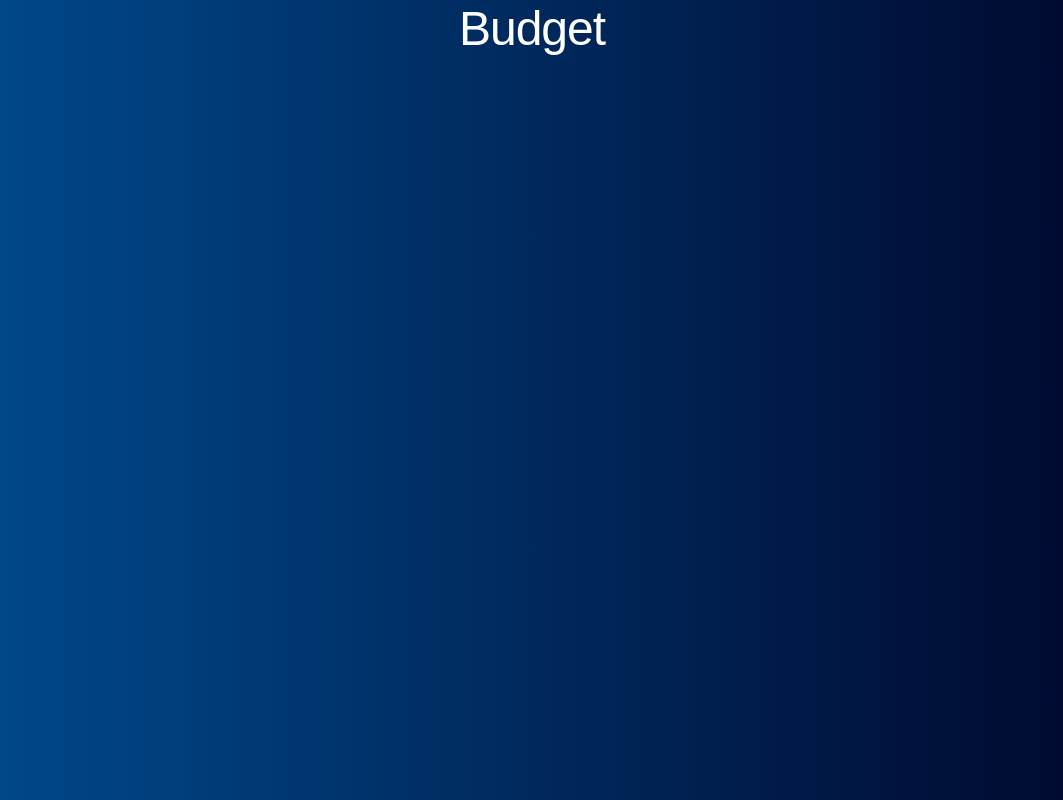
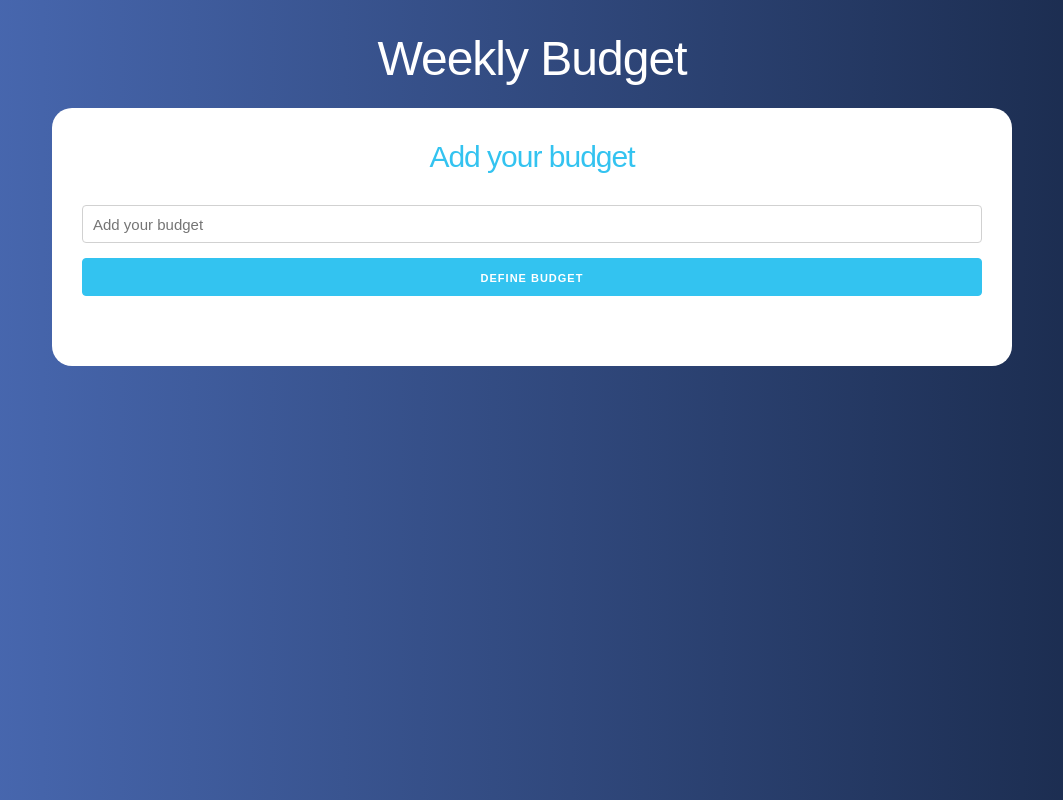
Before and after one commit to pabloolmedo/Budget_App_ReactJS, a React (Create React App) app: page / in a window 1280 px wide. Shown: the whole page, without its empty margins (108-1171 px from the left). Built offline with nearby package versions, Linux system fonts and the light colour scheme.

Commit message:
Question component created

```diff
--- a/src/App.js
+++ b/src/App.js
@@ -1,9 +1,19 @@
 import React from 'react';
+import Question from './components/Question';
 
 
 function App() {
   return (
-   <h1>Budget</h1>
+    <div className="container">
+      <header>
+        <h1>Weekly Budget</h1>
+
+        <div className="contenido-principal contenido">
+          <Question />
+        </div>
+      </header>
+    </div>
+
   );
 }
 
--- /dev/null
+++ b/src/components/Question.js
@@ -0,0 +1,27 @@
+import React, { Fragment } from 'react';
+
+const Question = () => {
+
+
+    return (
+        <Fragment>
+            <h2>Add your budget</h2>
+
+            <form>
+                <input
+                type="number"
+                className="u-full-width"
+                placeholder="Add your budget"
+                />
+
+                <input
+                type="submit"
+                className=" button-primary u-full-width"
+                value="Define budget"
+                />
+            </form>
+        </Fragment>
+    );
+}
+
+export default Question;
--- a/src/index.css
+++ b/src/index.css
@@ -3,11 +3,14 @@
 }
 body {
   background: #000428;  /* fallback for old browsers */
-  background: -webkit-linear-gradient(to right, #004e92, #000428);
-  background: linear-gradient(to right, #004e92, #000428);
+  background: -webkit-linear-gradient(90deg, #4b6cb7 0%, #182848 100%);
+  background: linear-gradient(90deg, #4b6cb7 0%, #182848 100%);
+  /*background: linear-gradient(to right, #004e92, #000428);*/
   margin: 0;
   padding: 0;
   font-family: sans-serif;
+
+
 }
 header {
   margin: 30px 0;
@@ -40,7 +43,7 @@
 h2 {
   font-family: 'Raleway', sans-serif;
   font-weight: 100;
-  color:#004e92;
+  color:#33C3F0;
   margin-bottom:30px;
   font-size:3rem!important;
   text-align: center;
```
